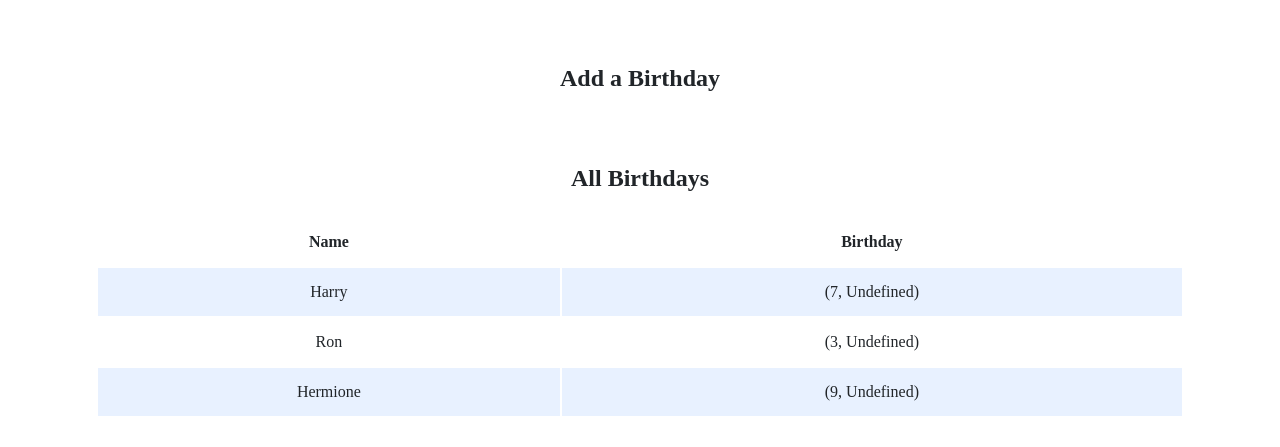
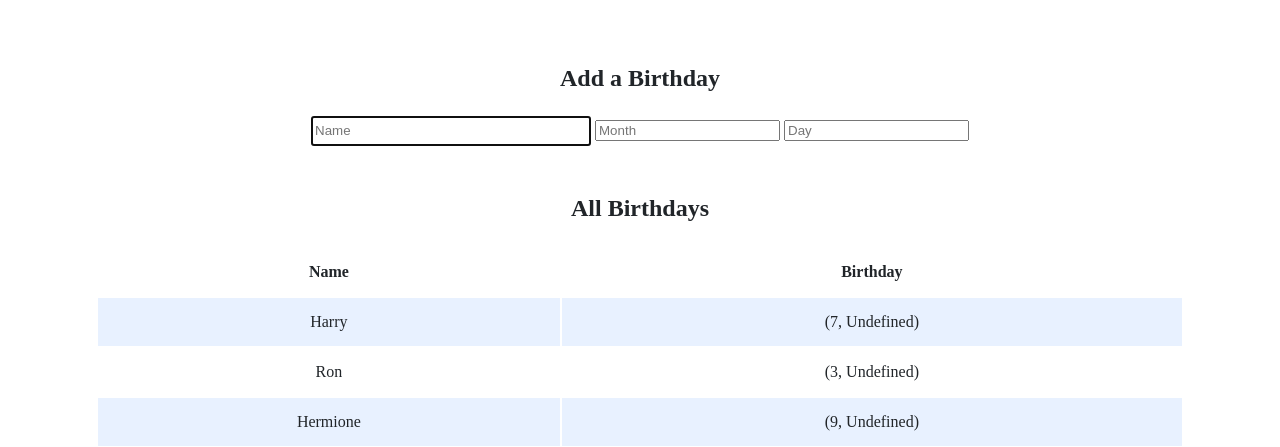
Before and after one commit to lu-carvalho/91640075, a Flask app: page / in a window 1280 px wide. Shown: the part 200-647 px from the top of the page. Run offline with Flask 2, Linux system fonts and the light colour scheme; data comes from the database, SQL or seed files in the repository; some libraries are stand-ins or nearby versions.

Commit message:
Tue, Mar 8, 2022, 2:46 PM +00:00

```diff
--- a/birthdays/templates/index.html
+++ b/birthdays/templates/index.html
@@ -14,8 +14,12 @@
             <div class="section">
 
                 <h2>Add a Birthday</h2>
-
-                <!-- TODO: Create a form for users to submit a name, a month, and a day -->
+                <form action="/" method ="post">
+                     <!-- TODO: Create a form for users to submit a name, a month, and a day -->
+                    <input autocomplet="off" autofocus name="name" placeholder="Name" required type="text">
+                    <input autocomplet="off" autofocus name="month" placeholder="Month" required type="int">
+                    <input autocomplet="off" autofocus name="day" placeholder="Day" required type="int">
+                </form>
             </div>
 
             <div class="section">
```
